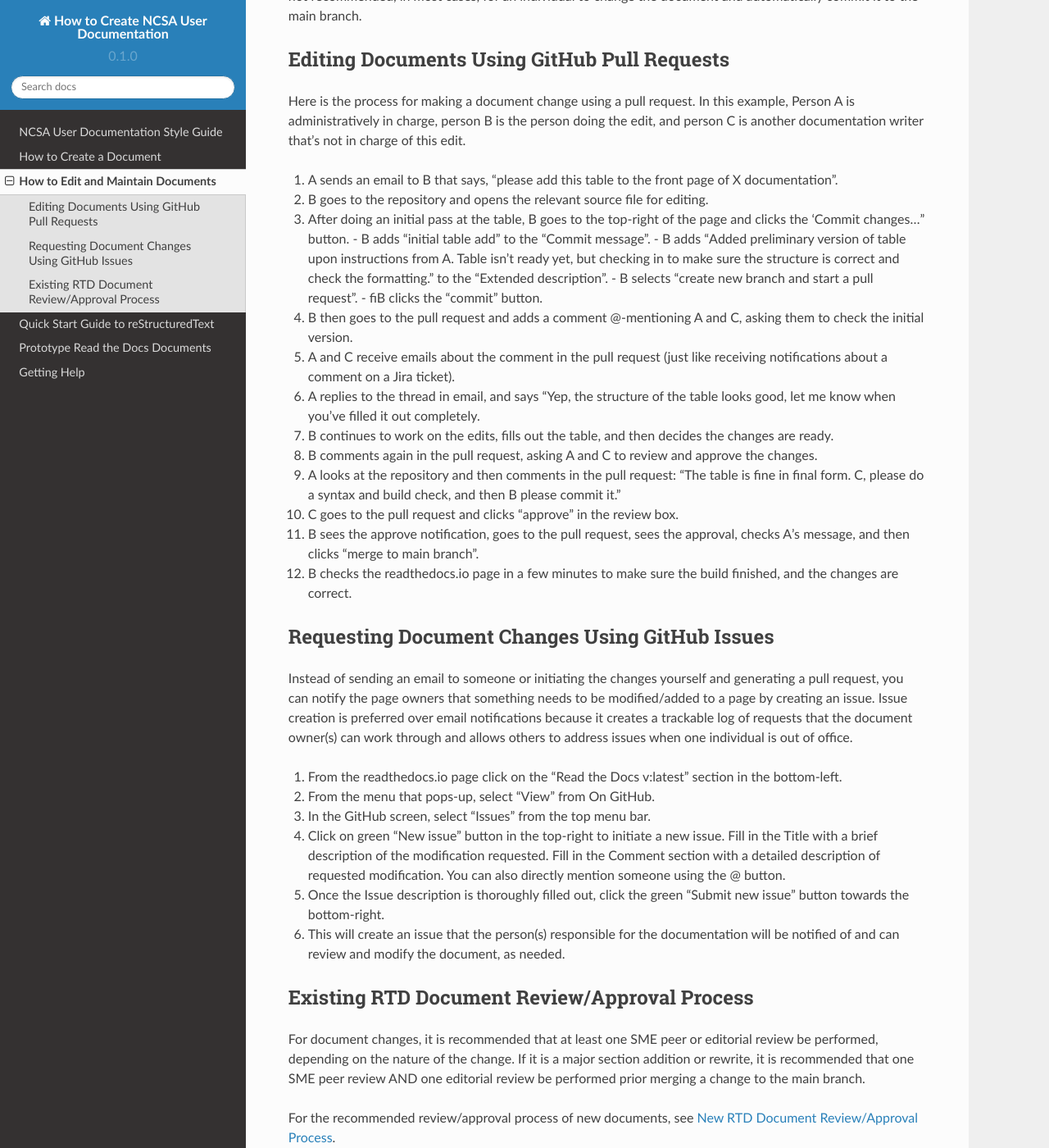
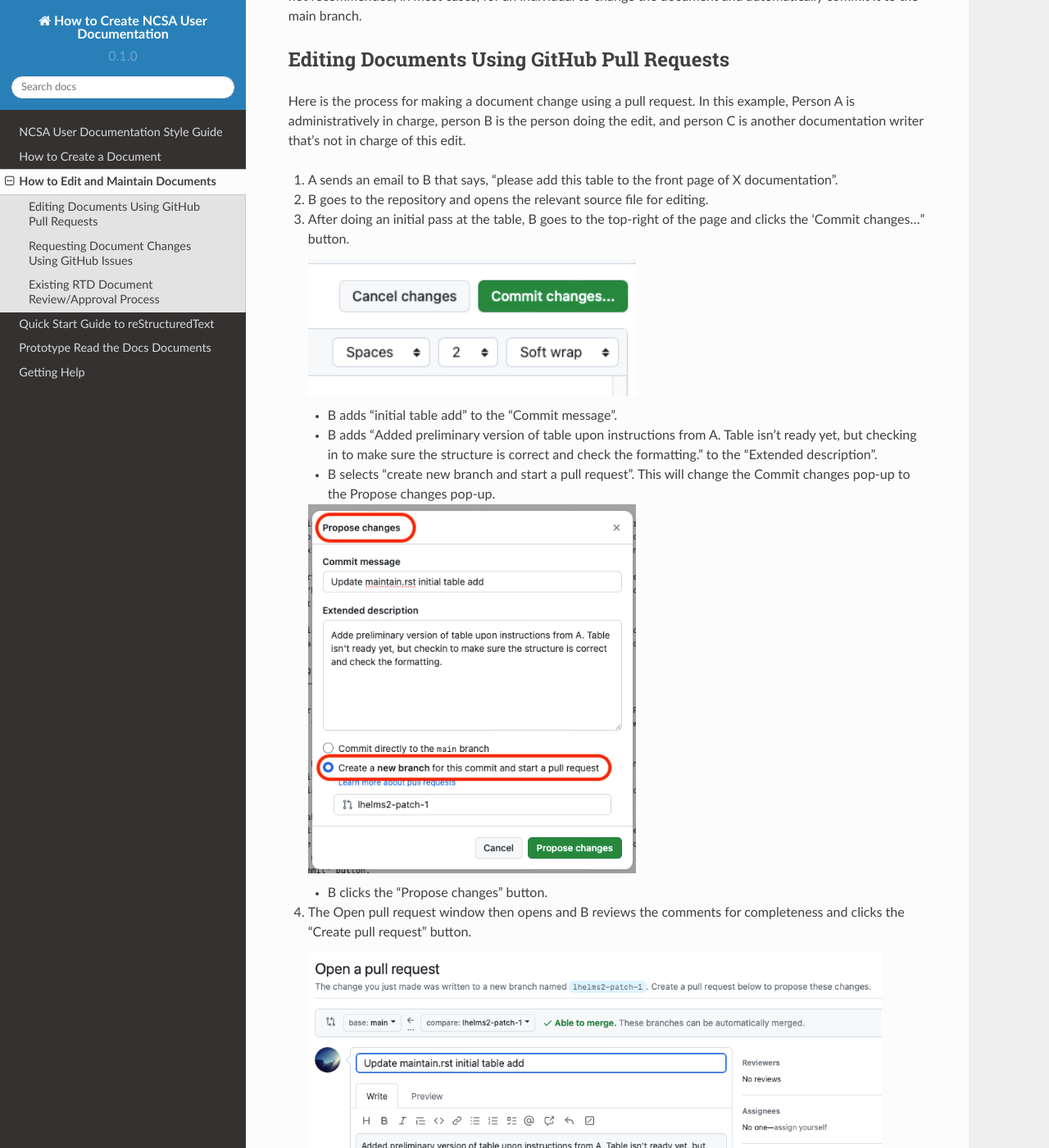
Before and after one commit to lhelms2/howto_rtd, a Sphinx documentation site: the page built from docs/source/maintain.rst, in a window 1280 px wide and 1400 px high, scrolled down 416 px. Shown: the whole window at 82% size. Built offline with Sphinx 7.4.7 and the Read the Docs theme 2.0.0, drawn with Linux system fonts in a browser that asks for light colours; some of the changed text lies outside the part shown.

Commit message:
Update maintain.rst added images

```diff
--- a/docs/source/maintain.rst
+++ b/docs/source/maintain.rst
@@ -17,19 +17,45 @@
 1. A sends an email to B that says, "please add this table to the front page of X documentation".
 2. B goes to the repository and opens the relevant source file for editing.
 3. After doing an initial pass at the table, B goes to the top-right of the page and clicks the 'Commit changes..." button.
+
+   .. image:: images/commit-button.png
+      :alt: GitHub commit button
+      :width: 400
+
    - B adds "initial table add" to the "Commit message".
    - B adds "Added preliminary version of table upon instructions from A.  Table isn't ready yet, but checking in to make sure the structure is correct and check the formatting." to the "Extended description".
-   - B selects "create new branch and start a pull request".
-   - ﬁB clicks the "commit" button.
-4. B then goes to the pull request and adds a comment @-mentioning A and C, asking them to check the initial version.
-5. A and C receive emails about the comment in the pull request (just like receiving notifications about a comment on a Jira ticket).
-6. A replies to the thread in email, and says "Yep, the structure of the table looks good, let me know when you've filled it out completely.
-7. B continues to work on the edits, fills out the table, and then decides the changes are ready.
-8. B comments again in the pull request, asking A and C to review and approve the changes.
-9. A looks at the repository and then comments in the pull request: "The table is fine in final form. C, please do a syntax and build check, and then B please commit it."
-10. C goes to the pull request and clicks "approve" in the review box.
-11. B sees the approve notification, goes to the pull request, sees the approval, checks A's message, and then clicks "merge to main branch".
-12. B checks the readthedocs.io page in a few minutes to make sure the build finished, and the changes are correct.
+   - B selects "create new branch and start a pull request". This will change the Commit changes pop-up to the Propose changes pop-up.
+
+   .. image:: images/Propose-changes-pop-up-marked.png
+      :alt: GitHub propose changes pop-up
+      :width: 400
+
+   - B clicks the "Propose changes" button.
+4. The Open pull request window then opens and B reviews the comments for completeness and clicks the "Create pull request" button.
+
+   .. image:: images/pull-request.png
+      :alt: GitHub open pull request window
+      :width: 700
+
+5. B then goes to the pull request and adds a comment @-mentioning A and C, asking them to check the initial version.
+
+   .. image:: images/pull-comment.png
+      :alt: GitHub pull request comment window
+      :width: 700
+
+6. A and C receive emails about the comment in the pull request (just like receiving notifications about a comment on a Jira ticket).
+7. A replies to the thread in email, and says "Yep, the structure of the table looks good, let me know when you've filled it out completely.
+8. B continues to work on the edits, fills out the table, and then decides the changes are ready.
+9. B comments again in the pull request, asking A and C to review and approve the changes.
+10. A looks at the repository and then comments in the pull request: "The table is fine in final form. C, please do a syntax and build check, and then B please commit it."
+11. C goes to the pull request and clicks "approve" in the review box.
+12. B sees the approve notification, goes to the pull request, sees the approval, checks A's message, and then clicks "merge pull request".
+
+   .. image:: images/merge-pull.png
+      :alt: GitHub merge pull request button
+      :width: 600
+
+13. B checks the readthedocs.io page in a few minutes to make sure the build finished, and the changes are correct.
 
 .. _issues:
 
```
